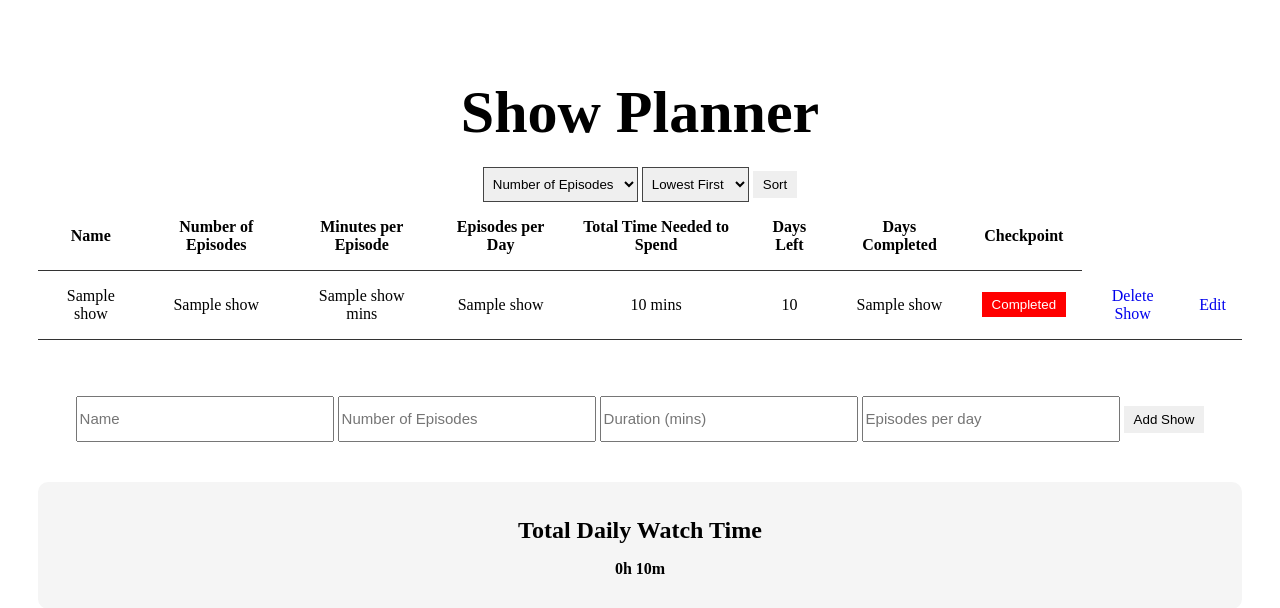
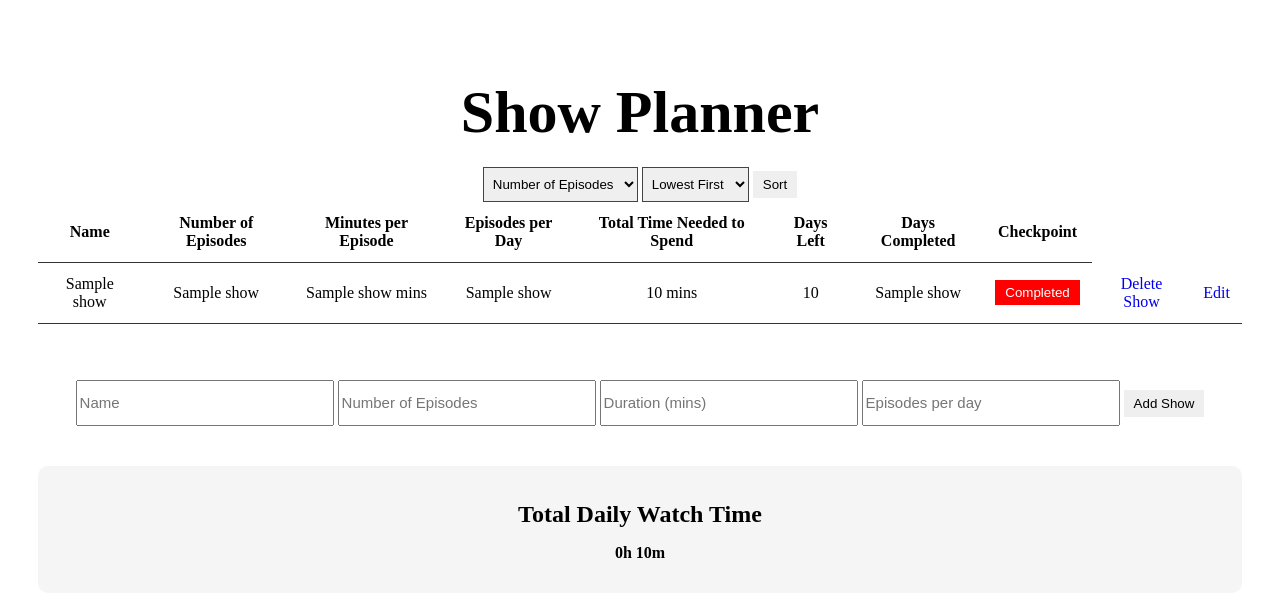
Before and after one commit to saunetgrey/Project-Planner, a Flask app: page /shows in a window 1280 px wide. Shown: the top 608 px of the page. Run offline with Flask 3, Linux system fonts and the light colour scheme; a database or web service that is not in the repository returns one stand-in record (values such as "Sample title"); some libraries are stand-ins or nearby versions.

Commit message:
changing style

```diff
--- a/app.py
+++ b/app.py
@@ -80,7 +80,7 @@ def edit_show(show_id):
     show_app.load_shows()
 
     show = next((s for s in show_app.shows if s.id == show_id), None)
-    total_minutes = sum(show.total_time_spent for show in shows)
+    total_minutes = sum(show.total_time_spent for show in shows.apps)
 
     total_hours = total_minutes // 60
     remaining_minutes = total_minutes % 60
--- a/static/style.css
+++ b/static/style.css
@@ -18,7 +18,7 @@ table {
 }
 
 th, td {
-    padding: 16px;   /* increase spacing */
+    padding: 12px;
     border-bottom: 1px solid #333;
     text-align: center;
 }
```
